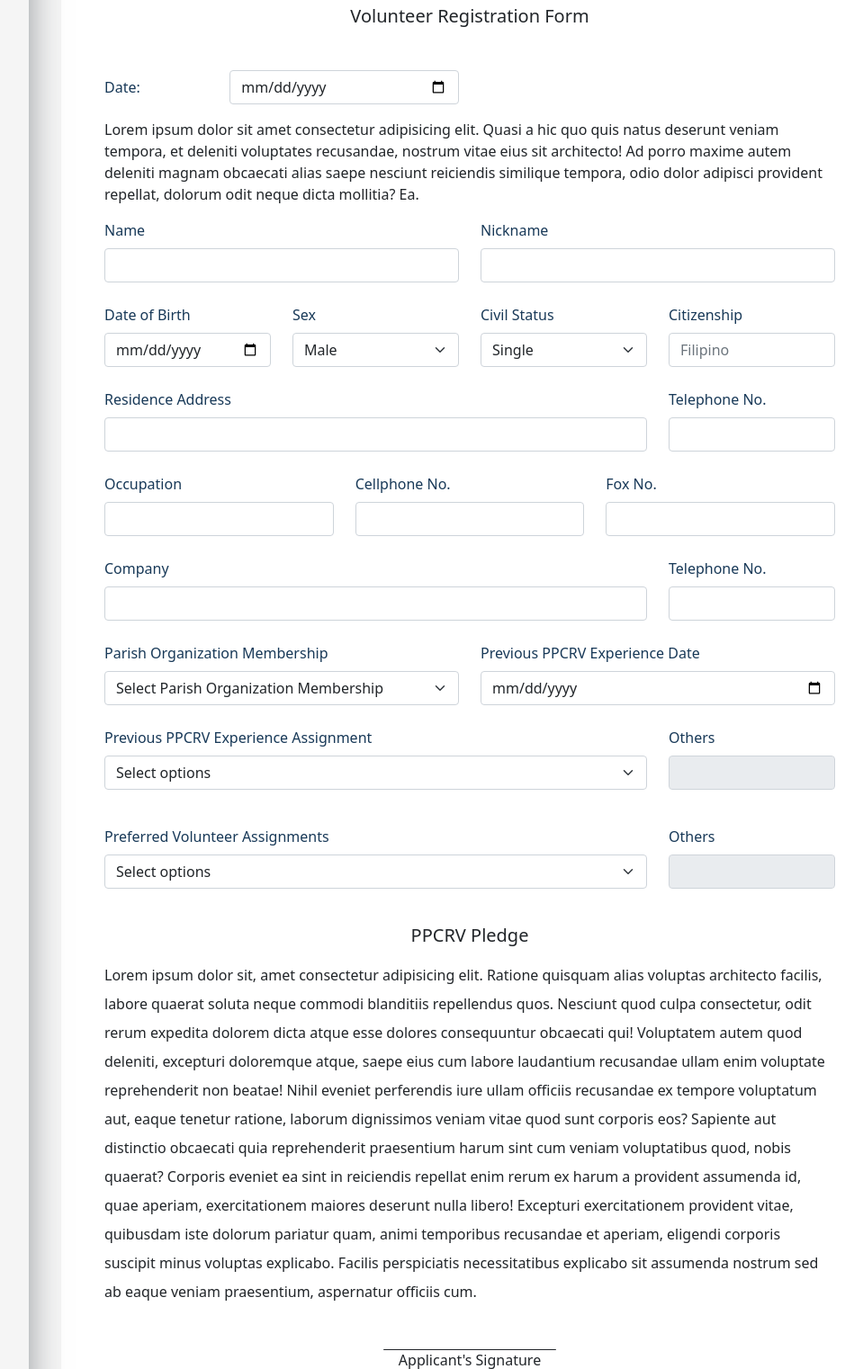
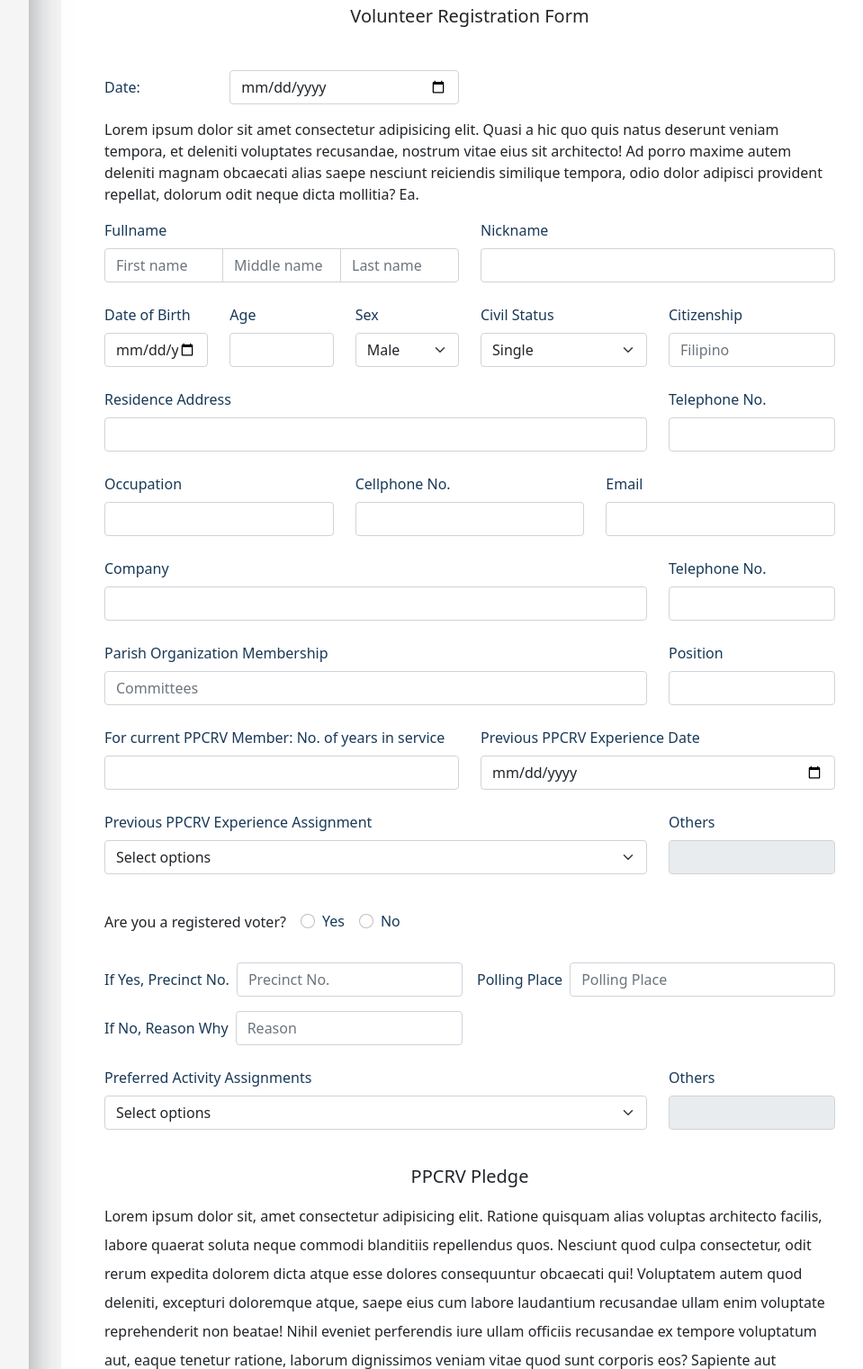
Before and after one commit to vicmar-guzman2024/DPPAM-Voting, a PHP site: page /DPPAM/admin/addNewVolunteers.php in a window 1280 px wide. Shown: the part 778-2300 px from the top of the page at 90% size, without its empty margins (268-1227 px from the left). Run offline with PHP 8.4, Linux system fonts and the light colour scheme; data that the repository does not hold is empty; some libraries are stand-ins or nearby versions.

Commit message:
updated addNewVolunteers

```diff
--- a/admin/addNewVolunteers.php
+++ b/admin/addNewVolunteers.php
@@ -302,44 +302,54 @@ include("php/addnewvolunteers.php");
 
                             <div class="row">
                             <div class="col-md-6 mb-4">
-                                    <label for="name" class="form-label">Name</label>
-                                    <input type="text" class="form-control" id="name" name="name">
+        <label for="name" class="form-label">Fullname</label>
+        <div class="input-group">
+            <input type="text" aria-label="First name" class="form-control" placeholder="First name" name="fname" id="firstname">
+            <input type="text" aria-label="Middle name" class="form-control" placeholder="Middle name" name="midname" id="middlename">
+            <input type="text" aria-label="Last name" class="form-control" placeholder="Last name" name="lname" id="lastname">
+        </div>
+        <input type="hidden" name="full_name" id="fullName">
         </div>
                                 <div class="col-md-6 mb-4">
                                     <label for="nickname" class="form-label">Nickname</label>
                                     <input type="text" class="form-control" id="nickname" name="nickname">
                                 </div>
 
-                                <div class="col-md-3 mb-4">
+                                <div class="col-md-2 mb-4">
                 <label for="birthDate" class="form-label">Date of Birth</label>
-                                    <input type="date" class="form-control" id="birthDate" name="birthDate">
+                <input type="date" class="form-control" id="birthDate" name="birthdate">
             </div>
-                                <div class="col-md-3 mb-4">
+
+            <div class="col-md-2 mb-4">
+                <label for="age" class="form-label">Age</label>
+                <input type="number" class="form-control" id="age" name="age">
+            </div>
+
+            <div class="col-md-2 mb-4">
                 <label for="sex" class="form-label">Sex</label>
-                                    <select id="sex" name="sex" class="form-select">
+                <select id="sex" name="gender" class="form-select">
                     <option selected>Male</option>
                     <option>Female</option>
                 </select>
             </div>
             <div class="col-md-3 mb-4">
                 <label for="civilStatus" class="form-label">Civil Status</label>
-                                    <select id="civilStatus" name="civilstatus" class="form-select">
+                <select id="civilStatus" name="civil_status" class="form-select">
                     <option selected>Single</option>
                     <option>Married</option>
-                                        <option>Divored</option>
+                    <option>Divorced</option>
                     <option>Widowed</option>
                     <option>Separated</option>
                 </select>
             </div>
-
             <div class="col-md-3 mb-4">
                 <label for="citizenship" class="form-label">Citizenship</label>
-                                    <input type="text" class="form-control" id="citizenship" name="citizenship"  placeholder="Filipino">
+                <input type="text" class="form-control" id="citizenship" name="citizenship" placeholder="Filipino">
             </div>
 
             <div class="col-md-9 mb-4">
-                                    <label for="ResidenceAddress" class="form-label">Residence Address</label>
-                                    <input type="text" class="form-control" id="residence_address" name="residence_address">
+                <label for="address" class="form-label">Residence Address</label>
+                <input type="text" class="form-control" id="address" name="residence_address">
             </div>
             <div class="col-md-3 mb-4">
                 <label for="tel" class="form-label">Telephone No.</label>
@@ -352,17 +362,17 @@ include("php/addnewvolunteers.php");
             </div>
             <div class="col-md-4 mb-4">
                 <label for="celNo" class="form-label">Cellphone No.</label>
-                                    <input type="tel" class="form-control" id="celNo" name="cel_no">
+                <input type="tel" class="form-control" id="celNo" name="cellphone_no">
             </div>
 
             <div class="col-md-4 mb-4">
-                                    <label for="foxNo" class="form-label">Fox No.</label>
-                                    <input type="text" class="form-control" id="foxNo" name="fox_no">
+                <label for="email" class="form-label">Email</label>
+                <input type="email" class="form-control" id="email" name="email">
             </div>
 
             <div class="col-md-9 mb-4">
                 <label for="company" class="form-label">Company</label>
-                                    <input type="text" class="form-control" id="company" name="company">
+                <input type="text" class="form-control" id="company" name="company_name">
             </div>
             <div class="col-md-3 mb-4">
                 <label for="tel" class="form-label">Telephone No.</label>
@@ -372,25 +382,30 @@ include("php/addnewvolunteers.php");
                             </div>
 
                             <div class="row">
+
+                                <div class="col-md-9 mb-4">
+                <label for="orgMember" class="form-label">Parish Organization Membership</label>
+                <input type="text" class="form-control" id="orgMember" name="ppcrv_org_membership" placeholder="Committees">
+            </div>
+
+            <div class="col-md-3 mb-4">
+                <label for="position" class="form-label">Position</label>
+                <input type="text" class="form-control" id="position" name="position">
+            </div>
+
             <div class="col-md-6 mb-4">
-                                    <label for="parishOrgMem" class="form-label">Parish Organization Membership</label>
-                                    <select id="parishOrgMem" name="ppcrv_org_membership"class="form-select">
-                                        <option selected>Select Parish Organization Membership</option>
-                                        <option>Commitee</option>
-                                        <option>...</option>
-                                        <option>...</option>
-                                      </select>
+                <label for="years_in_service" class="form-label">For current PPCRV Member: No. of years in service</label>
+                <input type="number" class="form-control" id="years_in_service" name="years_in_service">
             </div>
 
             <div class="col-md-6 mb-4">
                 <label for="dateExp" class="form-label">Previous PPCRV Experience Date</label>
-                                    <input type="date" class="form-control" id="dateExp" name="prev_ppcrv_exp_date" required>
+                <input type="date" class="form-control" id="dateExp" name="prev_ppcrv_experience_date">
             </div>
-
 
             <div class="col-md-9 mb-4">
                 <label for="prevExpAss" class="form-label">Previous PPCRV Experience Assignment</label>
-                                    <select id="prevExpAss" name="prev_ppcrv_exp_ass" class="form-select">
+                <select id="prevExpAss" name="prev_ppcrv_experience_assignment" class="form-select">
                 <?php
                                         while ($row = $sql_result5->fetch_assoc()) {
                                             $role_name = $row['ROLE_NAME'];
@@ -413,9 +428,44 @@ include("php/addnewvolunteers.php");
                                     <input type="text" class="form-control" id="otherPrevExpAss" name="others_prev_ppcrv_exp_ass" disabled>
                                 </div>
 
+                                <!-- REGISTERED VOTER??? -->
+                    <div class="col-12 mb-4">
+                    <!-- Question and Radio Buttons -->
+                    <div class="d-flex flex-column flex-md-row gap-3 align-items-center">
+                        <p class="mb-0">Are you a registered voter?</p>
+                        <div class="form-check">
+                        <input class="form-check-input" type="radio" name="voterStatus" id="yes" value="Yes">
+                        <label class="form-check-label" for="yes">Yes</label>
+                        </div>
+                        <div class="form-check">
+                        <input class="form-check-input" type="radio" name="voterStatus" id="no" value="No">
+                        <label class="form-check-label" for="no">No</label>
+                        </div>
+                    </div>
+
+                    <!-- Conditional Inputs -->
+                    <div class="row g-3 mt-3">
+                        <!-- Precinct Number (Yes) -->
+                        <div class="col-md-6 d-flex align-items-center gap-2">
+                        <label for="precinctNo" class="form-label text-nowrap mb-0">If Yes, Precinct No.</label>
+                        <input type="text" class="form-control" id="precinctNo" name="precinctNo" placeholder="Precinct No.">
+                        </div>
+                        <!-- Polling Place (Yes) -->
+                        <div class="col-md-6 d-flex align-items-center gap-2">
+                        <label for="pollingPlace" class="form-label text-nowrap mb-0">Polling Place</label>
+                        <input type="text" class="form-control" id="pollingPlace" name="pollingPlace" placeholder="Polling Place">
+                        </div>
+                        <!-- Reason (No) -->
+                        <div class="col-md-6 d-flex align-items-center gap-2">
+                        <label for="no_reason" class="form-label text-nowrap mb-0">If No, Reason Why</label>
+                        <input type="text" class="form-control" id="no_reason" name="no_reason" placeholder="Reason">
+                        </div>
+                    </div>
+                    </div>
+
                     <div class="col-md-9 mb-4">
-                                    <label for="prefVolAss" class="form-label">Preferred Volunteer Assignments</label>
-                                    <select id="prefVolAss" name="pref_ppcrv_vol_ass" class="form-select">
+                <label for="prefVolAss" class="form-label">Preferred Activity Assignments</label>
+                <select id="prefVolAss" name="preferred_volunteer_assignment" class="form-select">
                 <?php
                                         while ($row = $sql_result5->fetch_assoc()) {
                                             $role_name = $row['ROLE_NAME'];
@@ -434,8 +484,9 @@ include("php/addnewvolunteers.php");
 
             <div class="col-md-3 mb-4">
                 <label for="otherPrefVolAss" class="form-label">Others</label>
-                                    <input type="text" class="form-control" id="otherPrefVolAss" name="others_pref_ppcrv_vol_ass" disabled>
+                <input type="text" class="form-control" id="otherPrefVolAss" name="other_preferred_volunteer_assignment" disabled>
             </div>
+
                             </div>
 
                             <h5 class="text-center mb-3">PPCRV Pledge</h5>
```
Also changed, not shown: php/1x1picture/1733815627_cardo_bleh.jpg (added), php/1x1picture/1733815627_malupiton.jpg (added), php/1x1picture/1733815861_cardo_bleh.jpg (added), php/1x1picture/1733815861_malupiton.jpg (added). Lines whose indentation alone changed are shown as unchanged.
